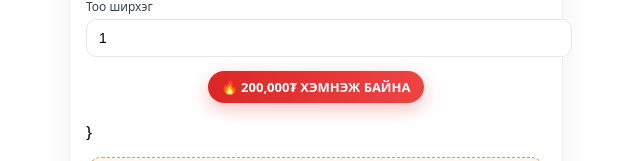
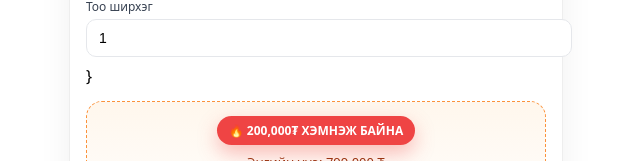
Before and after one commit to dlmgnbtr-ctrl/online-zahialga, a Next.js app: page / in a window 1280 px wide. Shown: the part 2384-2545 px from the top of the page, without its empty margins (324-964 px from the left). Built offline with nearby package versions, Linux system fonts and the light colour scheme.

Commit message:
Update page.js

```diff
--- a/app/page.js
+++ b/app/page.js
@@ -298,8 +298,7 @@ const mediaTileWrap = {
               WebkitBackgroundClip: "text",
               WebkitTextFillColor: "transparent",
               animation: "titleIn 0.8s ease-out forwards",
-              opacity: 0,
-              transform: "translateY(12px)",
+
             }}
           >
             {PRODUCT.name}
@@ -518,30 +517,6 @@ const mediaTileWrap = {
             </div>
 
             {/* 💸 Үнийн хямдралын блок */}
-            {/* 🔥 ХЭМНЭЛТИЙН УЛААН BADGE */}
-            <div
-              style={{
-                marginTop: 6,
-                marginBottom: 10,
-                display: "flex",
-                justifyContent: "center",
-              }}
-            >
-              <span
-                style={{
-                  background: "linear-gradient(90deg, #dc2626, #ef4444)",
-                  color: "#fff",
-                  padding: "7px 14px",
-                  borderRadius: 999,
-                  fontSize: 13,
-                  fontWeight: 900,
-                  boxShadow: "0 6px 18px rgba(239,68,68,0.35)",
-                }}
-              >
-                🔥 200,000₮ ХЭМНЭЖ БАЙНА
-              </span>
-            </div>
-
             {/* 💸 Үнийн хямдралын блок */}}
             <div style={{
               marginTop: 6,
```
